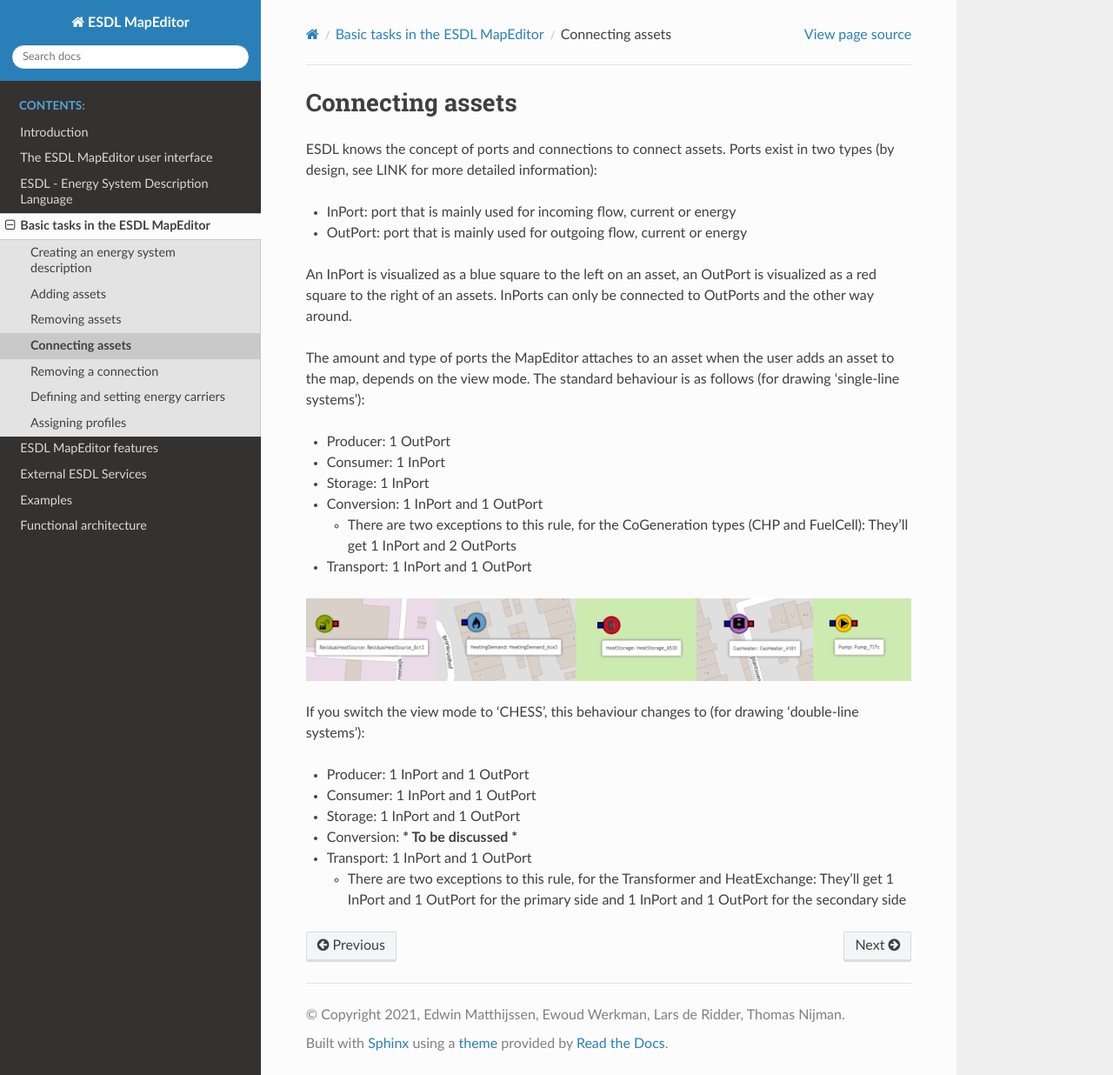
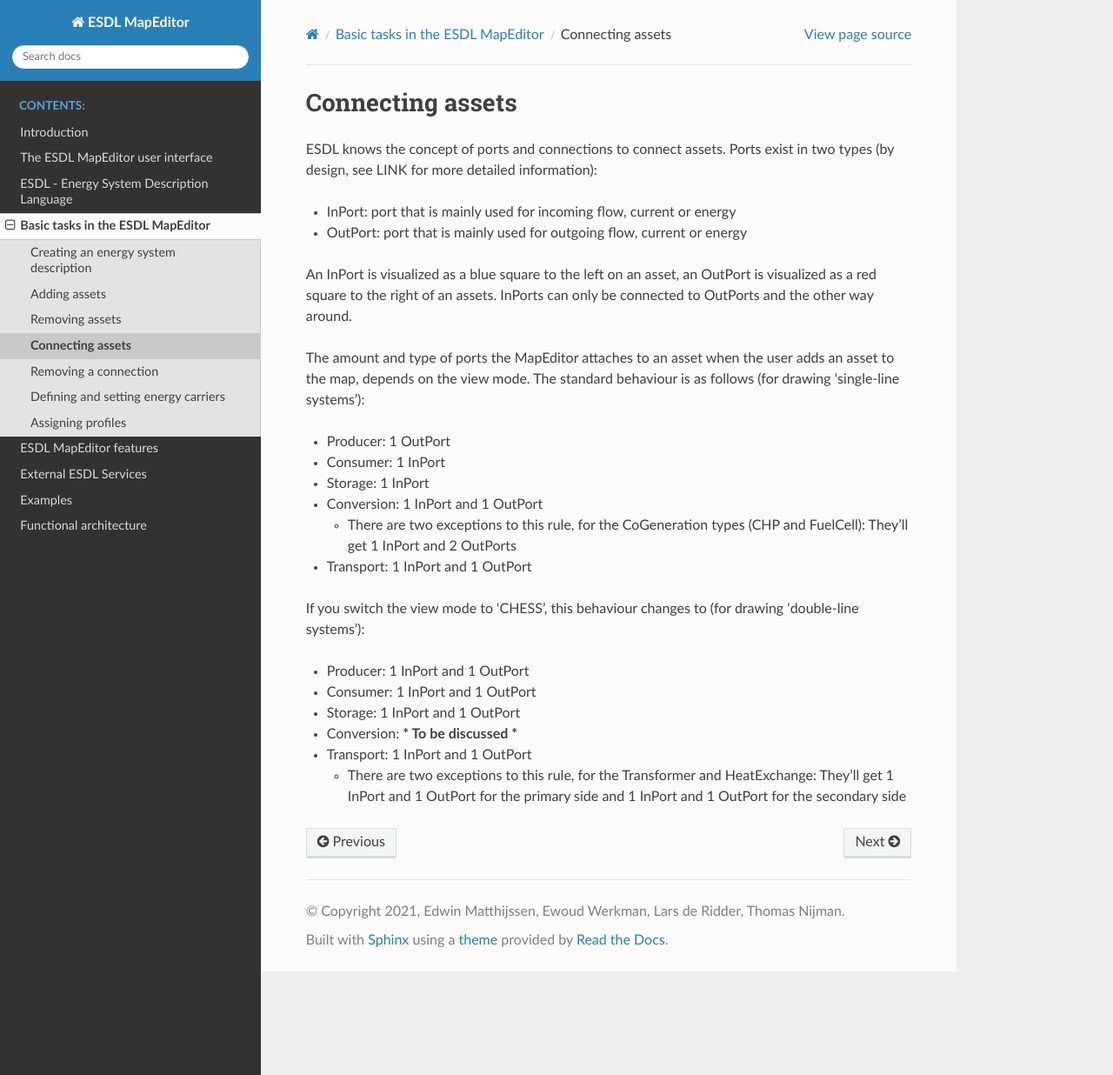
Before and after one commit to ESDLMapEditorESSIM/ESDLMapEditorDocumentation, a Sphinx documentation site: the page built from docs/source/basic_tasks/connecting_assets.rst, in a window 1280 px wide and 1236 px high. Shown: the whole window at 87% size. Built offline with Sphinx 7.4.7 and the Read the Docs theme 2.0.0, drawn with Linux system fonts in a browser that asks for light colours.

Commit message:
temporarily removed some things to fix auto doc generation issue

```diff
--- a/docs/source/basic_tasks/connecting_assets.rst
+++ b/docs/source/basic_tasks/connecting_assets.rst
@@ -22,10 +22,6 @@
 
 * Transport: 1 InPort and 1 OutPort
 
-.. image:: images/assets_with_ports.png
-  :width: 800
-  :alt: Different asset types with the standard amount of Ports
-
 If you switch the view mode to 'CHESS', this behaviour changes to (for drawing 'double-line systems'):
 
 * Producer: 1 InPort and 1 OutPort
```
Also changed, not shown: docs/source/basic_tasks/images/assets_with_ports.png (deleted).
